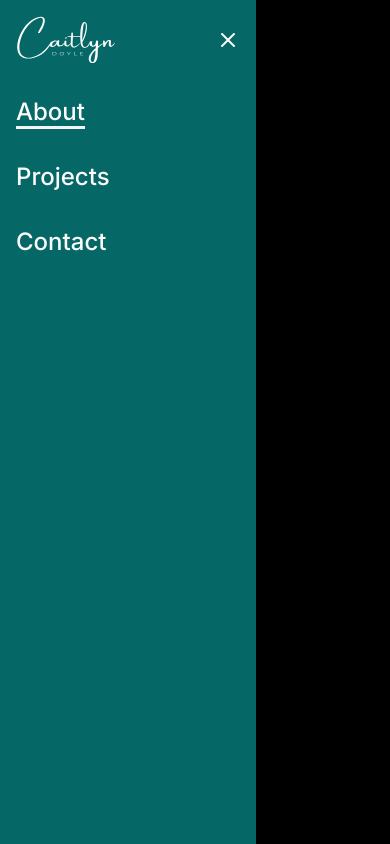
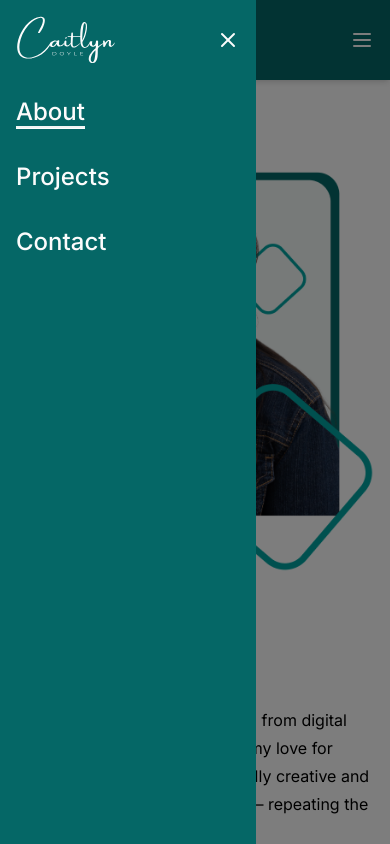
Before and after one commit to barrymichaeldoyle/caitlyn-doyle, a Next.js app: page / in a window 390 px wide. Both pictures are taken after a click on the button "Toggle menu". Shown: the top 844 px of the page. Built offline with nearby package versions, Linux system fonts and the light colour scheme.

Commit message:
fixed opacity bug

```diff
--- a/src/layout/MobileNavMenu.tsx
+++ b/src/layout/MobileNavMenu.tsx
@@ -69,7 +69,7 @@ export function MobileNavMenu() {
       </div>
       {isMenuOpen && (
         <div
-          className="fixed inset-0 z-40 bg-black bg-opacity-50"
+          className="fixed inset-0 z-40 bg-black/50"
           onClick={() => setIsMenuOpen(false)}
         />
       )}
```
